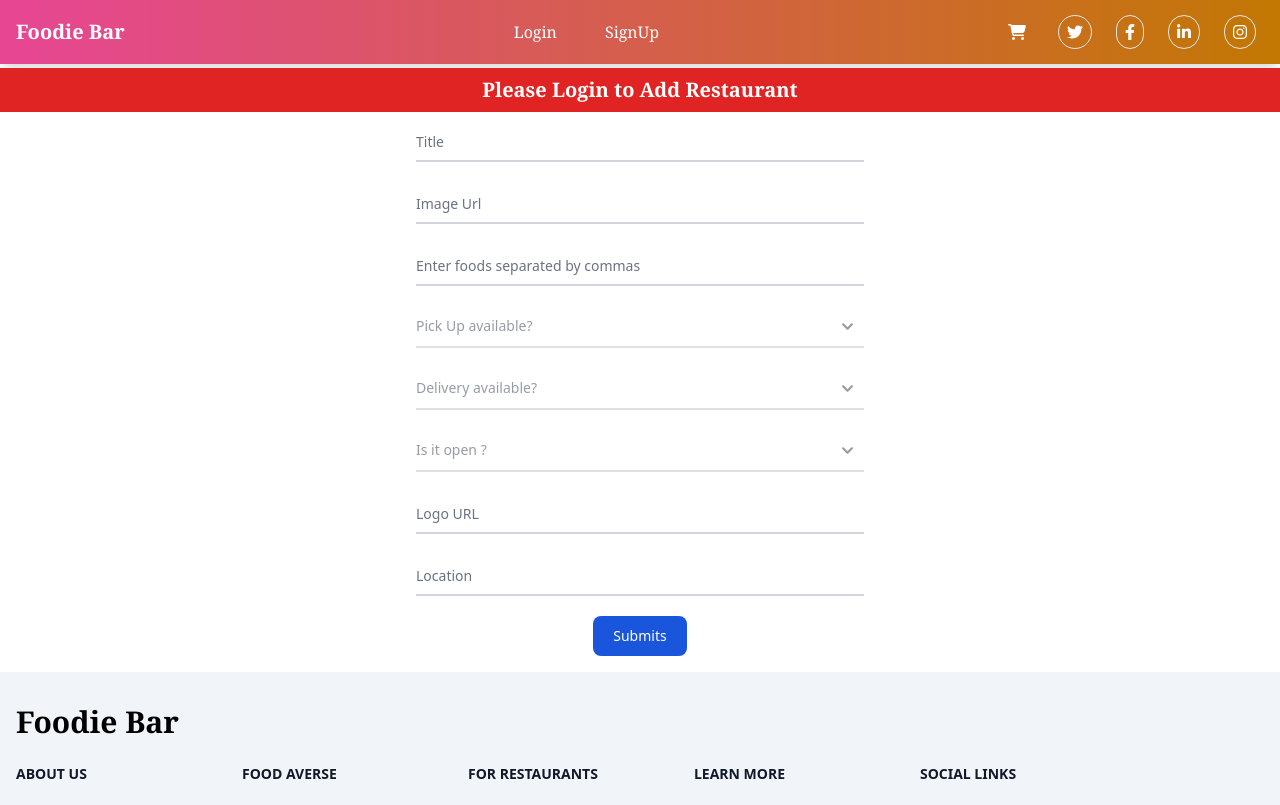
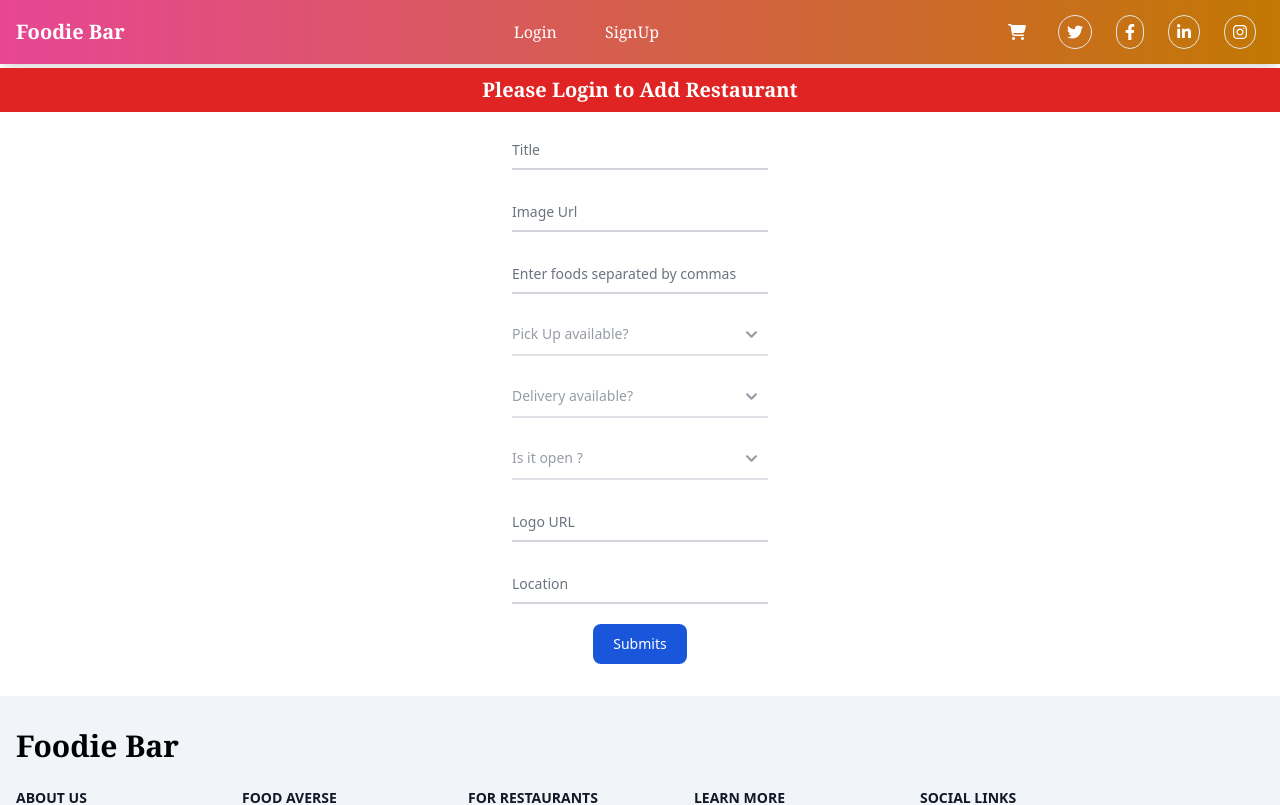
Before and after one commit to SUPHAL-MAITY/FoodApp_Frontend, a React (Vite) app: page /add-restaurant in a window 1280 px wide. Shown: the top 805 px of the page. Built offline with nearby package versions, Linux system fonts and the light colour scheme.

Commit message:
add restaurant form

```diff
--- a/src/components/Layout/AddRestro.jsx
+++ b/src/components/Layout/AddRestro.jsx
@@ -55,7 +55,7 @@ const AddRestro = () => {
         </div>
       )}
 
-      <form onSubmit={handleSubmit} className="max-w-md mx-auto">
+      <form onSubmit={handleSubmit} className="w-64 mx-auto my-4 ">
         <div className="relative z-0 w-full mb-5 group">
           <input
             type="text"
```
